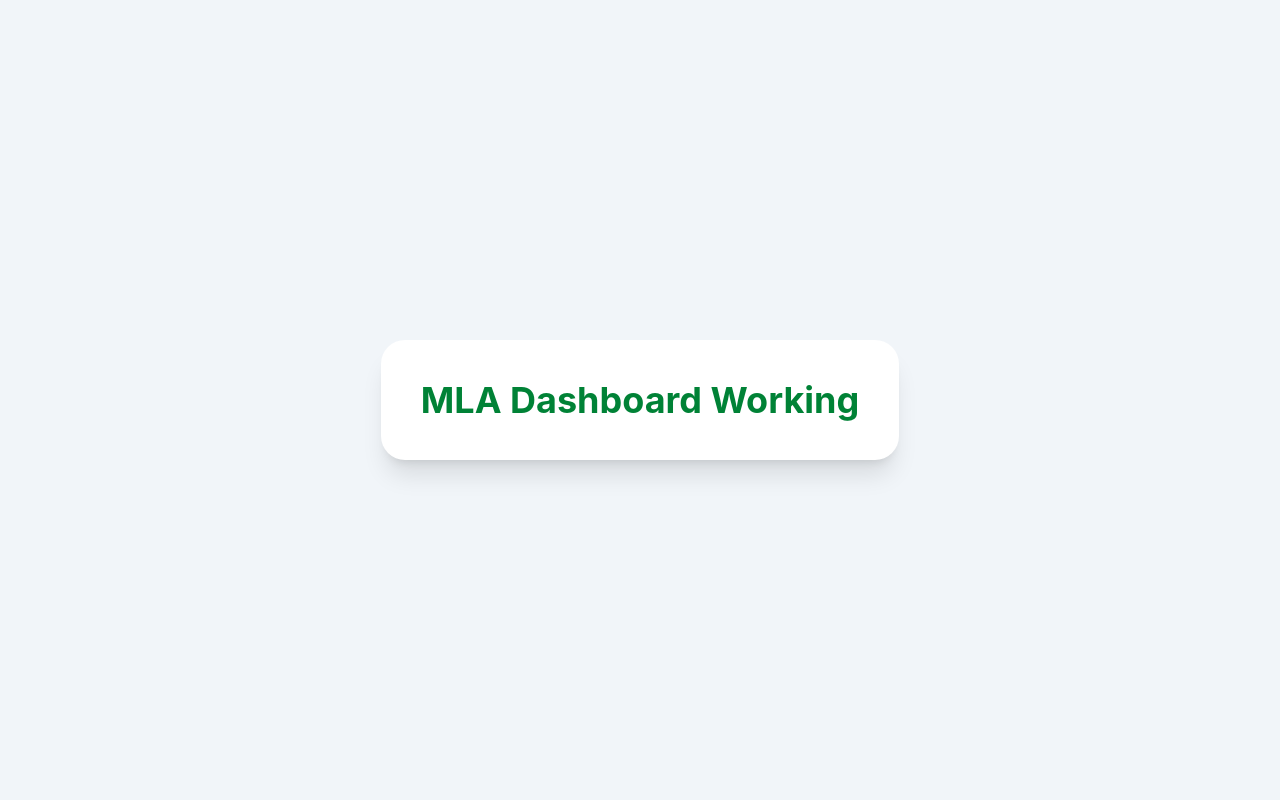
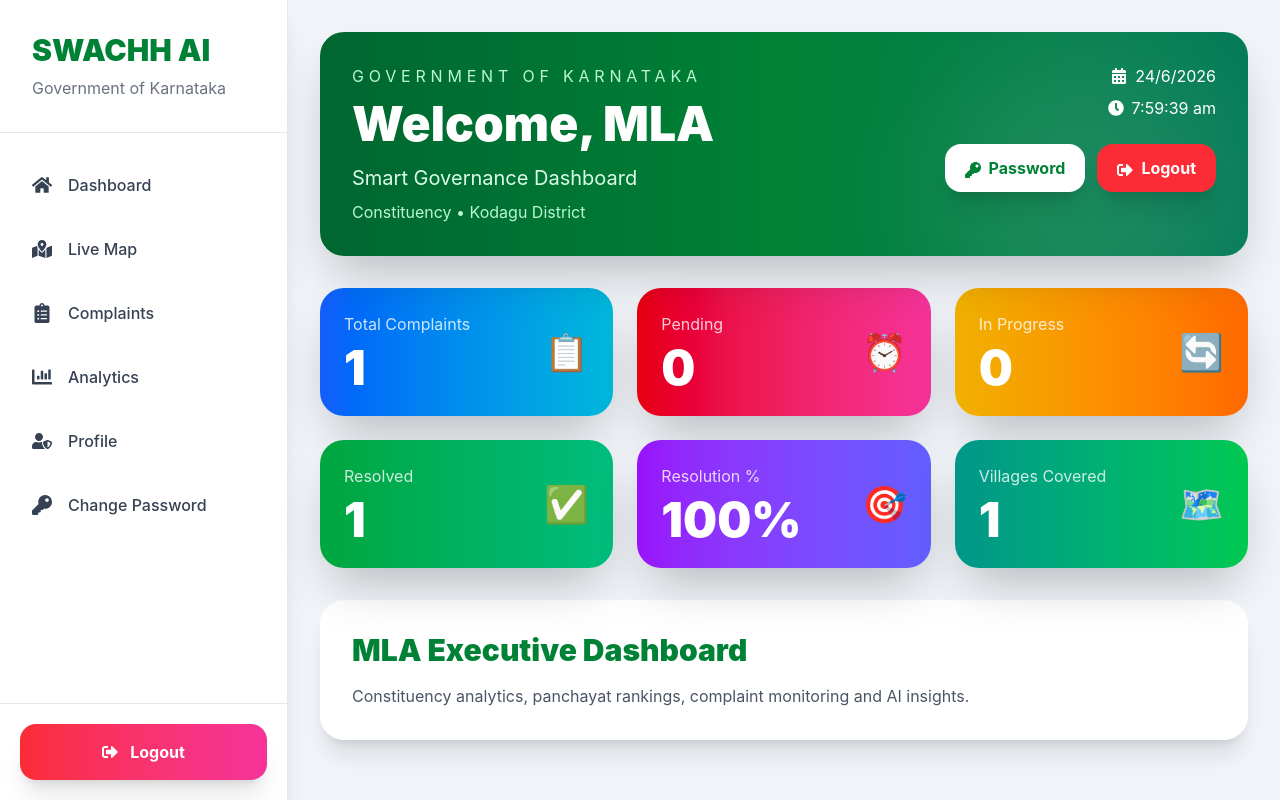
Before and after one commit to ULLAS-S05/SwachhAI1, a React (Vite) app in the folder frontend/: page /mla-dashboard in a window 1280 px wide. Built offline with nearby package versions, Linux system fonts and the light colour scheme; sample sign-in values are in the browser's storage.

Commit message:
Fix MLADashboard JSX error

```diff
--- a/frontend/src/pages/MLADashboard.jsx
+++ b/frontend/src/pages/MLADashboard.jsx
@@ -1,11 +1,39 @@
+import AdminHeader from "../components/admin/AdminHeader";
+import DashboardCards from "../components/admin/DashboardCards";
+import Sidebar from "../components/admin/Sidebar";
+
 export default function MLADashboard() {
   return (
-    <div className="min-h-screen flex items-center justify-center bg-slate-100">
-      <div className="bg-white p-10 rounded-3xl shadow-xl">
-        <h1 className="text-4xl font-bold text-green-700">
-          MLA Dashboard Working
-        </h1>
+    <div className="flex min-h-screen bg-slate-100">
+
+      <Sidebar />
+
+      <div className="flex-1 p-8">
+
+        <AdminHeader />
+
+        <DashboardCards
+          total={1}
+          pending={0}
+          progress={0}
+          resolved={1}
+          villages={1}
+          accuracy={100}
+        />
+
+        <div className="bg-white rounded-3xl shadow-xl p-8">
+          <h2 className="text-3xl font-black text-green-700">
+            MLA Executive Dashboard
+          </h2>
+
+          <p className="mt-4 text-gray-600">
+            Constituency analytics, panchayat rankings,
+            complaint monitoring and AI insights.
+          </p>
+        </div>
+
       </div>
+
     </div>
   );
 }
```
